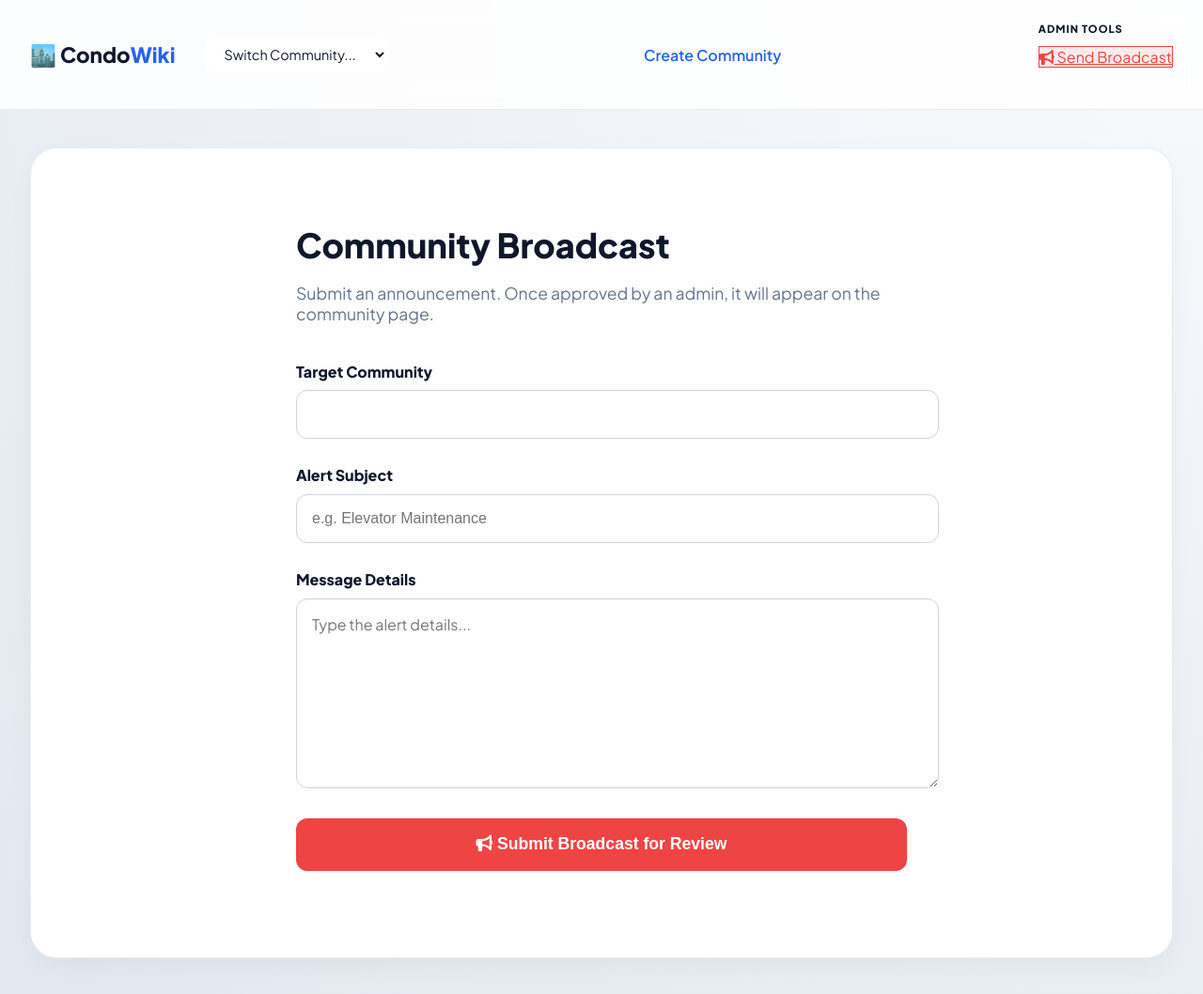
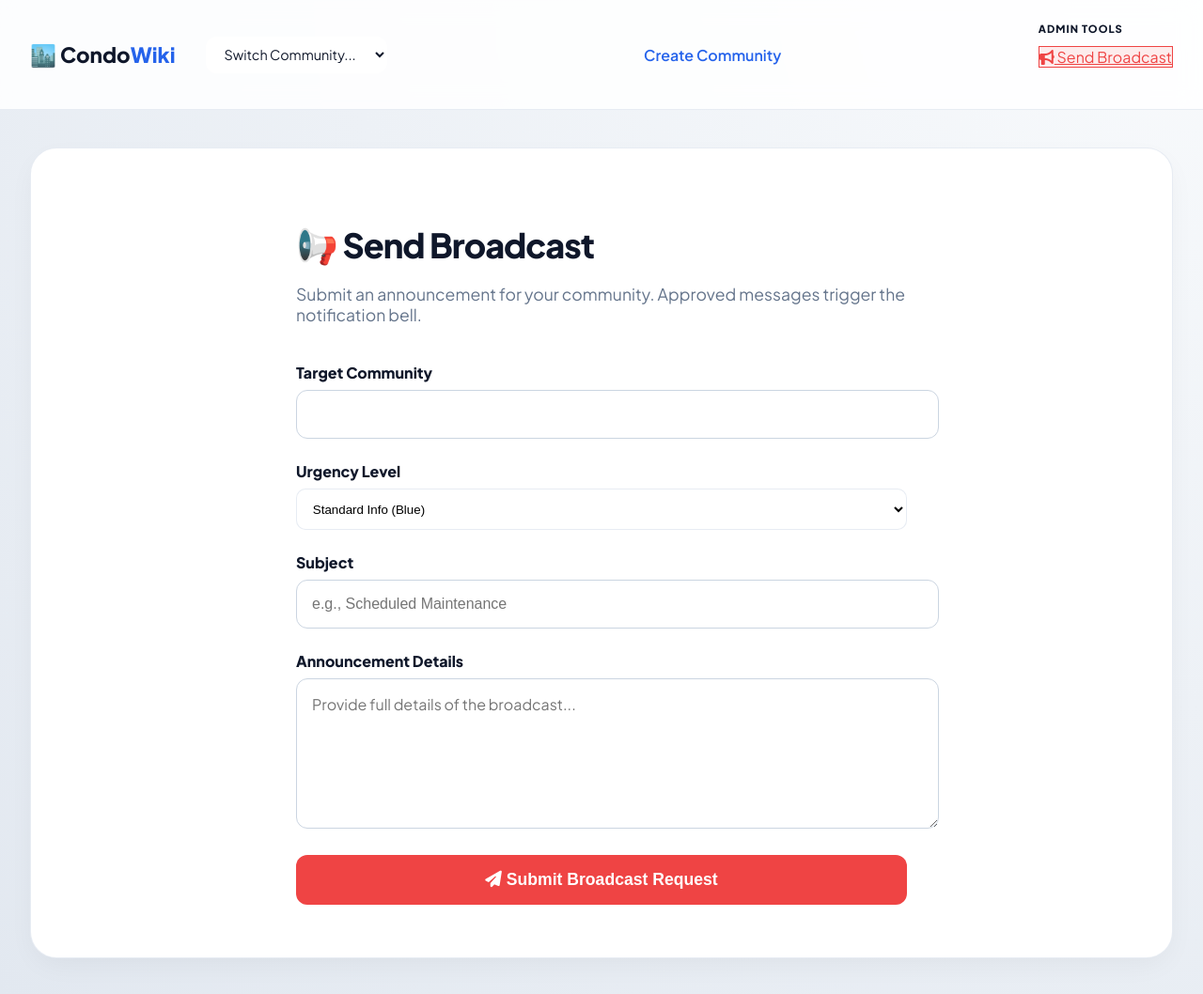
Before and after one commit to dekumar2-lab/lab-community, a Jekyll site: the page built from broadcast.html, in a window 1280 px wide and 1060 px high. Shown: the whole window at 94% size. Built offline with Jekyll 4.4.1, drawn with Linux system fonts in a browser that asks for light colours.

Commit message:
Notification broadcaster implementation

```diff
--- a/broadcast.html
+++ b/broadcast.html
@@ -1,60 +1,88 @@
 ---
 layout: default
-title: Send Broadcast
+title: Send Community Broadcast
 ---
 
 <div style="max-width: 650px; margin: 0 auto;">
-    <h1 style="font-size: 2.25rem; margin-bottom: 0.5rem;">Community Broadcast</h1>
-    <p style="color: #64748b; margin-bottom: 2.5rem; font-size: 1.1rem;">Submit an announcement. Once approved by an admin, it will appear on the community page.</p>
+    <h1 style="font-size: 2.25rem; margin-bottom: 0.5rem; letter-spacing: -1px;">📢 Send Broadcast</h1>
+    <p style="color: #64748b; margin-bottom: 2.5rem; font-size: 1.1rem;">Submit an announcement for your community. Approved messages trigger the notification bell.</p>
 
-    <form id="broadcastForm" style="display: flex; flex-direction: column; gap: 1.75rem;">
+    <form id="broadcastForm" style="display: flex; flex-direction: column; gap: 1.5rem;">
         <input type="hidden" name="type" value="broadcast">
 
-        <div>
-            <label style="font-weight: 700; display: block; margin-bottom: 0.6rem;">Target Community</label>
+        <div class="form-group">
+            <label style="font-weight: 700; display: block; margin-bottom: 0.5rem;">Target Community</label>
             <input type="text" id="condo" name="condo" readonly
-                   style="width: 100%; padding: 1rem; border: 1.5px solid var(--border); border-radius: 12px; font-size: 1rem; background: #f8fafc;">
+                   style="width: 100%; padding: 0.8rem; border: 1.5px solid var(--border); border-radius: 10px; background: #f8fafc; color: #64748b; cursor: not-allowed;">
         </div>
 
-        <div>
-            <label style="font-weight: 700; display: block; margin-bottom: 0.6rem;">Alert Subject</label>
-            <input type="text" id="title" name="title" placeholder="e.g. Elevator Maintenance" required
-                   style="width: 100%; padding: 1rem; border: 1.5px solid var(--border); border-radius: 12px; font-size: 1rem;">
+        <div class="form-group">
+            <label style="font-weight: 700; display: block; margin-bottom: 0.5rem;">Urgency Level</label>
+            <select name="alert_type" style="width: 100%; padding: 0.8rem; border: 1.5px solid var(--border); border-radius: 10px; background: white;">
+                <option value="info">Standard Info (Blue)</option>
+                <option value="medium">Warning (Yellow)</option>
+                <option value="high">Urgent / Emergency (Red)</option>
+            </select>
         </div>
 
-        <div>
-            <label style="font-weight: 700; display: block; margin-bottom: 0.6rem;">Message Details</label>
-            <textarea id="content" name="content" rows="8" placeholder="Type the alert details..." required
-                      style="width: 100%; padding: 1rem; border: 1.5px solid var(--border); border-radius: 12px; font-size: 1rem; font-family: inherit;"></textarea>
+        <div class="form-group">
+            <label style="font-weight: 700; display: block; margin-bottom: 0.5rem;">Subject</label>
+            <input type="text" name="title" placeholder="e.g., Scheduled Maintenance" required
+                   style="width: 100%; padding: 0.8rem; border: 1.5px solid var(--border); border-radius: 10px;">
         </div>
 
-        <button type="submit" class="btn" style="padding: 1.1rem; font-size: 1.1rem; background: #ef4444; border: none;">
-            <i class="fa-solid fa-bullhorn"></i> Submit Broadcast for Review
+        <div class="form-group">
+            <label style="font-weight: 700; display: block; margin-bottom: 0.5rem;">Announcement Details</label>
+            <textarea name="content" rows="6" placeholder="Provide full details of the broadcast..." required
+                      style="width: 100%; padding: 0.8rem; border: 1.5px solid var(--border); border-radius: 10px; font-family: inherit;"></textarea>
+        </div>
+
+        <button type="submit" id="submitBtn" class="btn" style="padding: 1rem; background: #ef4444; border: none; width: 100%; font-size: 1.1rem;">
+            <i class="fa-solid fa-paper-plane"></i> Submit Broadcast Request
         </button>
     </form>
 </div>
 
+
+
 <script>
+    // 1. Auto-fill the building name from URL
     const urlParams = new URLSearchParams(window.location.search);
-    if (urlParams.has('condo')) {
-        document.getElementById('condo').value = urlParams.get('condo');
+    const condoValue = urlParams.get('condo');
+    if (condoValue) {
+        // Convert slug (north-york) back to readable text (North York) if needed
+        document.getElementById('condo').value = condoValue.replace(/-/g, ' ').replace(/\b\w/g, l => l.toUpperCase());
     }
 
+    // 2. Handle the Submission
     document.getElementById('broadcastForm').onsubmit = async (e) => {
         e.preventDefault();
+        const btn = document.getElementById('submitBtn');
+        const originalText = btn.innerHTML;
+
+        btn.disabled = true;
+        btn.innerHTML = '<i class="fa-solid fa-spinner fa-spin"></i> Processing...';
+
         const formData = new FormData(e.target);
 
-        // Use your existing worker
+        try {
             const response = await fetch('https://plain-smoke-2176.dekumar-ca.workers.dev/', {
                 method: 'POST',
                 body: formData
             });
 
+            const result = await response.json();
+
             if (response.ok) {
-            alert("Success! Your broadcast request is now a Pull Request on GitHub.");
+                alert("Broadcast Submitted! A Pull Request has been created. Once merged, the community will be notified.");
                 window.location.href = "{{ site.baseurl }}/";
             } else {
-            alert("Failed to submit. Check worker configuration.");
+                throw new Error(result.error || "Submission failed");
+            }
+        } catch (err) {
+            alert("Error: " + err.message);
+            btn.disabled = false;
+            btn.innerHTML = originalText;
         }
     };
 </script>
```
Lines whose indentation alone changed are shown as unchanged.
